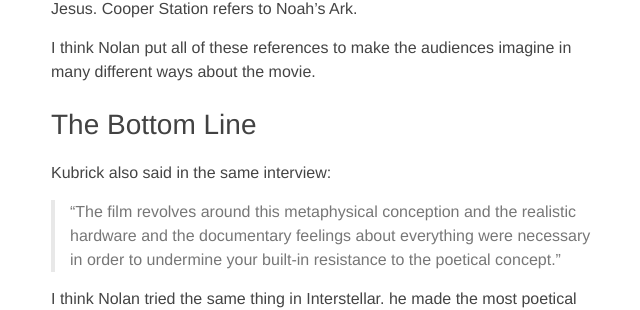
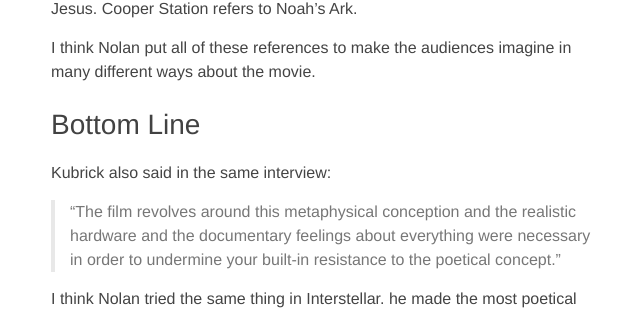
Before and after one commit to seanchoe/blog, a Jekyll site: the page built from _posts/2014-11-17-interstellar.md, in a window 1280 px wide and 900 px high, scrolled down 9100 px. Shown: the part 171-481 px from the top of the window, without its empty margins (319-959 px from the left). Built offline with Jekyll 4.4.1, drawn with Linux system fonts in a browser that asks for light colours.

Commit message:
The Bottom Line -> Bottom Line

```diff
--- a/_posts/2014-11-17-interstellar.md
+++ b/_posts/2014-11-17-interstellar.md
@@ -148,7 +148,7 @@
 
 I think Nolan put all of these references to make the audiences imagine in many different ways about the movie.
 
-# The Bottom Line
+# Bottom Line
 
 Kubrick also said in the same interview:
 
```
